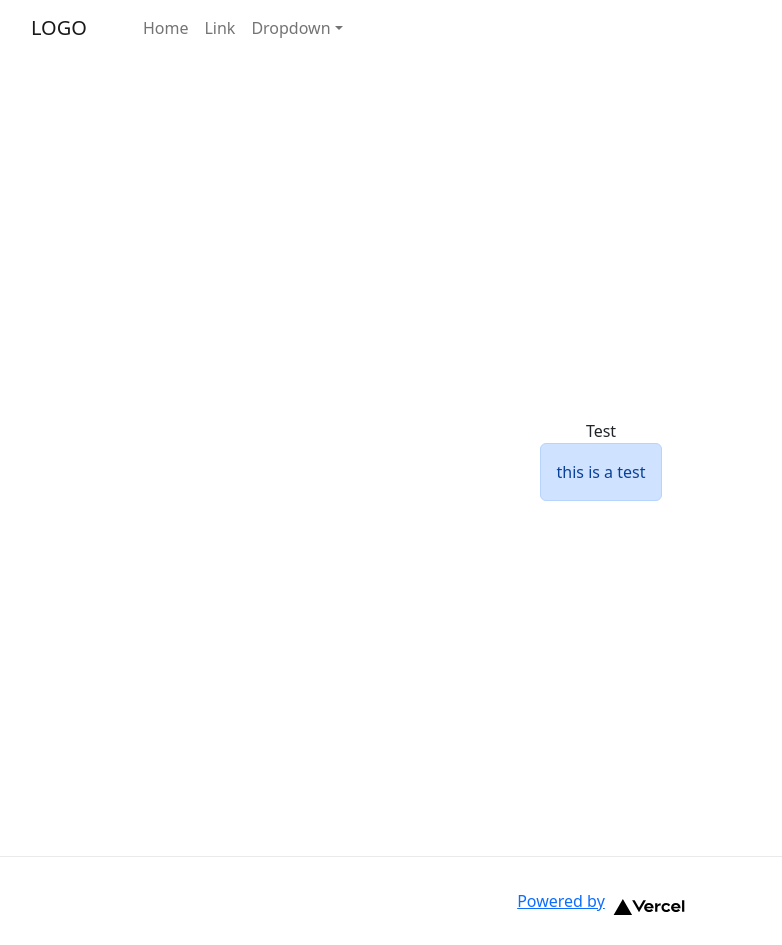
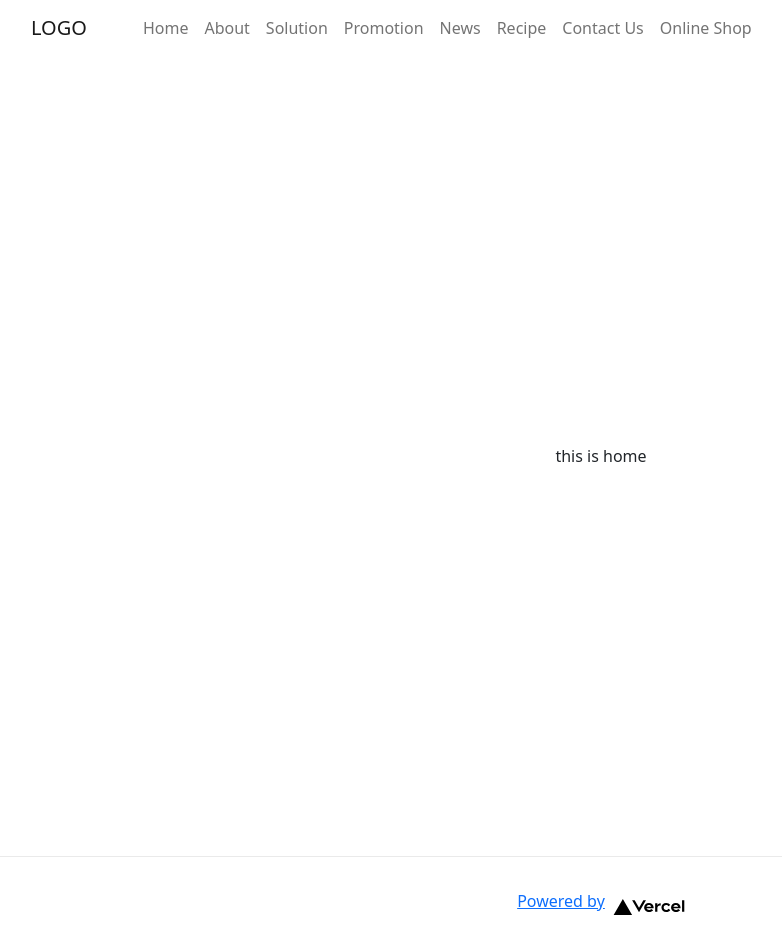
Before and after one commit to Nandi-exl/CV_nandi, a Next.js app: page / in a window 1280 px wide. Shown: the whole page, without its empty margins (39-821 px from the left). Built offline with nearby package versions, Linux system fonts and the light colour scheme.

Commit message:
changing navigation

```diff
--- a/pages/Header/navigationbar.js
+++ b/pages/Header/navigationbar.js
@@ -1,45 +1,39 @@
 import Container from 'react-bootstrap/Container';
 import Nav from 'react-bootstrap/Nav';
 import Navbar from 'react-bootstrap/Navbar';
-import NavDropdown from 'react-bootstrap/NavDropdown';
 import React, { useEffect, useState } from 'react';
+import { useRouter } from 'next/router';
+import Link from 'next/link';
 
 function NavigationBar() {
-  const [textCenter, setTextCenter] = useState('');
   const [marginNavTex, setMarginNavTex] = useState('');
+
+  const router = useRouter();
+
   useEffect(() => {
     if (window.innerWidth > 1000) {
-      setTextCenter('text-center');
       setMarginNavTex('2rem');
     } else {
-      setTextCenter('');
-      setMarginNavTex('0');
+      setMarginNavTex('0rem');
     }
   }, []);
+
   return (
     <>
       <Navbar expand='lg' style={{ backgroundColor: 'rgba(0, 0, 0, 0)' }}>
         <Container style={{ paddingLeft: '0', paddingRight: '0' }}>
           <Navbar.Brand href='#home'>LOGO</Navbar.Brand>
           <Navbar.Toggle aria-controls='basic-navbar-nav' />
-          <Navbar.Collapse id='basic-navbar-nav' className={textCenter}>
+          <Navbar.Collapse id='basic-navbar-nav'>
             <Nav className='me-auto ' style={{ marginLeft: marginNavTex }}>
-              <Nav.Link href='#home'>Home</Nav.Link>
-              <Nav.Link href='#link'>Link</Nav.Link>
-
-              <NavDropdown title='Dropdown' id='basic-nav-dropdown'>
-                <NavDropdown.Item href='#action/3.1'>Action</NavDropdown.Item>
-                <NavDropdown.Item href='#action/3.2'>
-                  Another action
-                </NavDropdown.Item>
-                <NavDropdown.Item href='#action/3.3'>
-                  Something
-                </NavDropdown.Item>
-                <NavDropdown.Divider />
-                <NavDropdown.Item href='#action/3.4'>
-                  Separated link
-                </NavDropdown.Item>
-              </NavDropdown>
+              <Nav.Link href='/'>Home</Nav.Link>
+              <Nav.Link href='#about'>About</Nav.Link>
+              <Nav.Link href='#solution'>Solution</Nav.Link>
+              <Nav.Link href='#promotion'>Promotion</Nav.Link>
+              <Nav.Link href='#news'>News</Nav.Link>
+              <Nav.Link href='#recipe'>Recipe</Nav.Link>
+              <Nav.Link href='#contact_us'>Contact Us</Nav.Link>
+              <Nav.Link href='./component/about'>Online Shop</Nav.Link>
             </Nav>
           </Navbar.Collapse>
         </Container>
--- a/pages/_app.js
+++ b/pages/_app.js
@@ -1,11 +1,42 @@
 import '../styles/globals.css';
 import { SSRProvider } from 'react-bootstrap';
+import 'bootstrap/dist/css/bootstrap.min.css';
+import NavigationBar from './Header/navigationbar';
+import Head from 'next/head';
+import styles from '../styles/Home.module.css';
+import Image from 'next/image';
 
 function MyApp({ Component, pageProps }) {
   return (
-    <SSRProvider>
-      <Component {...pageProps} />
-    </SSRProvider>
+    <div className={styles.container}>
+      <SSRProvider>
+        <Head>
+          <link rel='icon' href='/vercel.svg' />
+        </Head>
+        <NavigationBar />
+        <main className={styles.main}>
+          <Component {...pageProps} />
+        </main>
+
+        <footer className={styles.footer}>
+          <a
+            href='https://vercel.com?utm_source=create-next-app&utm_medium=default-template&utm_campaign=create-next-app'
+            target='_blank'
+            rel='noopener noreferrer'
+          >
+            Powered by{' '}
+            <span className={styles.logo}>
+              <Image
+                src='/vercel.svg'
+                alt='Vercel Logo'
+                width={72}
+                height={16}
+              />
+            </span>
+          </a>
+        </footer>
+      </SSRProvider>
+    </div>
   );
 }
 
--- /dev/null
+++ b/pages/component/home.js
@@ -0,0 +1,17 @@
+import Head from 'next/head';
+
+
+function HomeContent() {
+  return (
+    <>
+      <Head>
+        <title>main keyword</title>
+      </Head>
+      <main>
+        <div>this is home</div>
+      </main>
+    </>
+  );
+}
+
+export default HomeContent;
--- a/pages/index.js
+++ b/pages/index.js
@@ -1,45 +1,13 @@
-import Head from 'next/head';
-import Image from 'next/image';
-import styles from '../styles/Home.module.css';
-import 'bootstrap/dist/css/bootstrap.min.css';
-import { Alert } from 'react-bootstrap';
-import NavigationBar from './Header/navigationbar';
-
+import HomeContent from './component/home';
 
 export default function Home() {
   return (
+    <>
+      <main>
+        <HomeContent />
+      </main>
 
-      <div className={styles.container}>
-        <Head>
-          <title>Create Next App</title>
-          <meta name='description' content='Generated by create next app' />
-          <link rel='icon' href='/favicon.ico' />
-        </Head>
-        <NavigationBar />
-        <main className={styles.main}>
-          <br></br>
-          Test
-          <Alert>this is a test</Alert>
-        </main>
-
-        <footer className={styles.footer}>
-          <a
-            href='https://vercel.com?utm_source=create-next-app&utm_medium=default-template&utm_campaign=create-next-app'
-            target='_blank'
-            rel='noopener noreferrer'
-          >
-            Powered by{' '}
-            <span className={styles.logo}>
-              <Image
-                src='/vercel.svg'
-                alt='Vercel Logo'
-                width={72}
-                height={16}
-              />
-            </span>
-          </a>
-        </footer>
-      </div>
-
+      {/* this is start of static footer */}
+    </>
   );
 }
```
Also changed, not shown: pages/component/about.js (added, +14 -0 lines), 1 other file (tests, documents, lock files or other folders).
